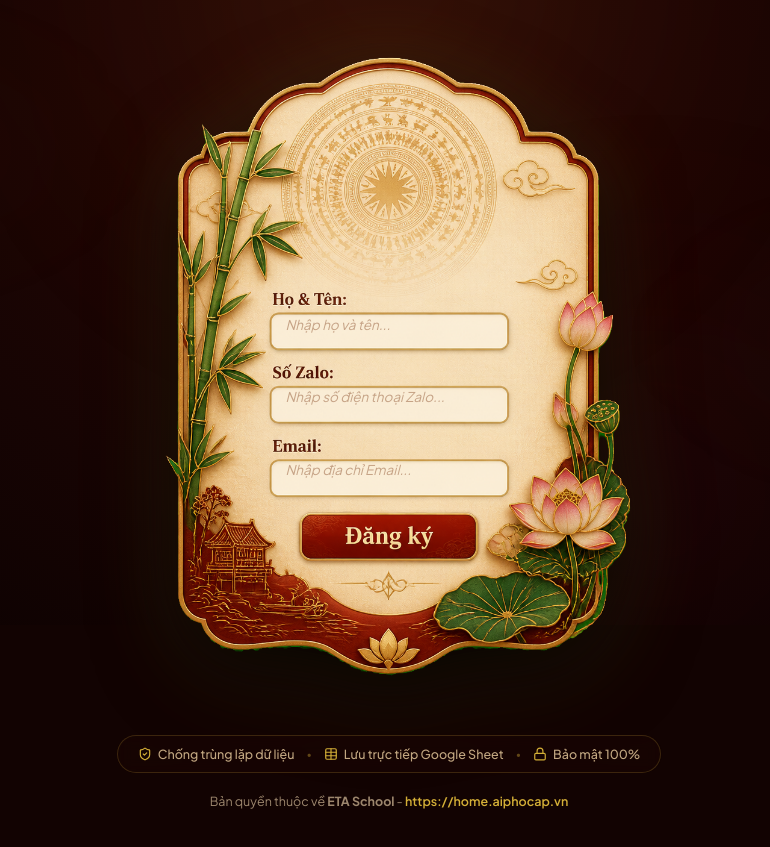
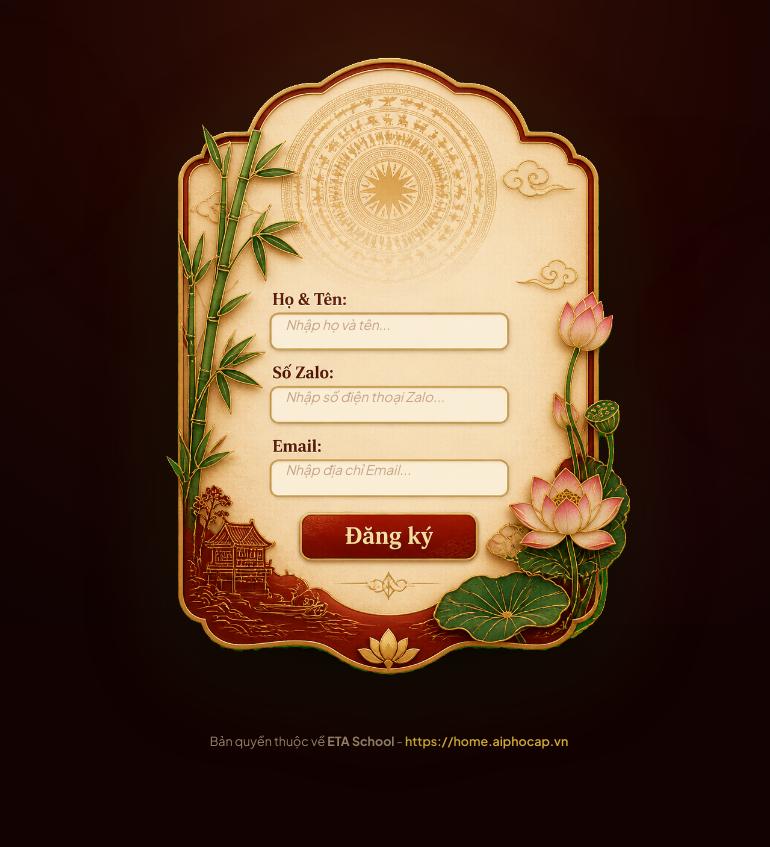
Before and after one commit to qualaduoc/dang-ky-thong-tin, a website: page public/index.html in a window 1280 px wide. Shown: the part 175-1022 px from the top of the page, without its empty margins (251-1021 px from the left). After the commit the page ends 966 px from the top, so only its background shows below. Drawn offline with nearby package versions, Linux system fonts and the light colour scheme; no server answers; a web font is replaced by a local one.

Commit message:
Xóa thanh cam kết bảo mật dưới khung tranh theo yêu cầu

```diff
--- a/public/index.html
+++ b/public/index.html
@@ -116,24 +116,6 @@
       </div>
     </div>
 
-    <!-- Thanh Cam Kết Bảo Mật & Đồng Bộ -->
-    <div class="trust-banner">
-      <div class="trust-item">
-        <i data-lucide="shield-check" class="trust-icon"></i>
-        <span>Chống trùng lặp dữ liệu</span>
-      </div>
-      <span class="trust-sep">•</span>
-      <div class="trust-item">
-        <i data-lucide="table" class="trust-icon"></i>
-        <span>Lưu trực tiếp Google Sheet</span>
-      </div>
-      <span class="trust-sep">•</span>
-      <div class="trust-item">
-        <i data-lucide="lock" class="trust-icon"></i>
-        <span>Bảo mật 100%</span>
-      </div>
-    </div>
-
     <!-- Footer Chân Trang -->
     <footer class="heritage-footer">
       <p>Bản quyền thuộc về <strong>ETA School</strong> - <a href="https://home.aiphocap.vn" target="_blank" rel="noopener noreferrer" class="footer-link">https://home.aiphocap.vn</a></p>
```
